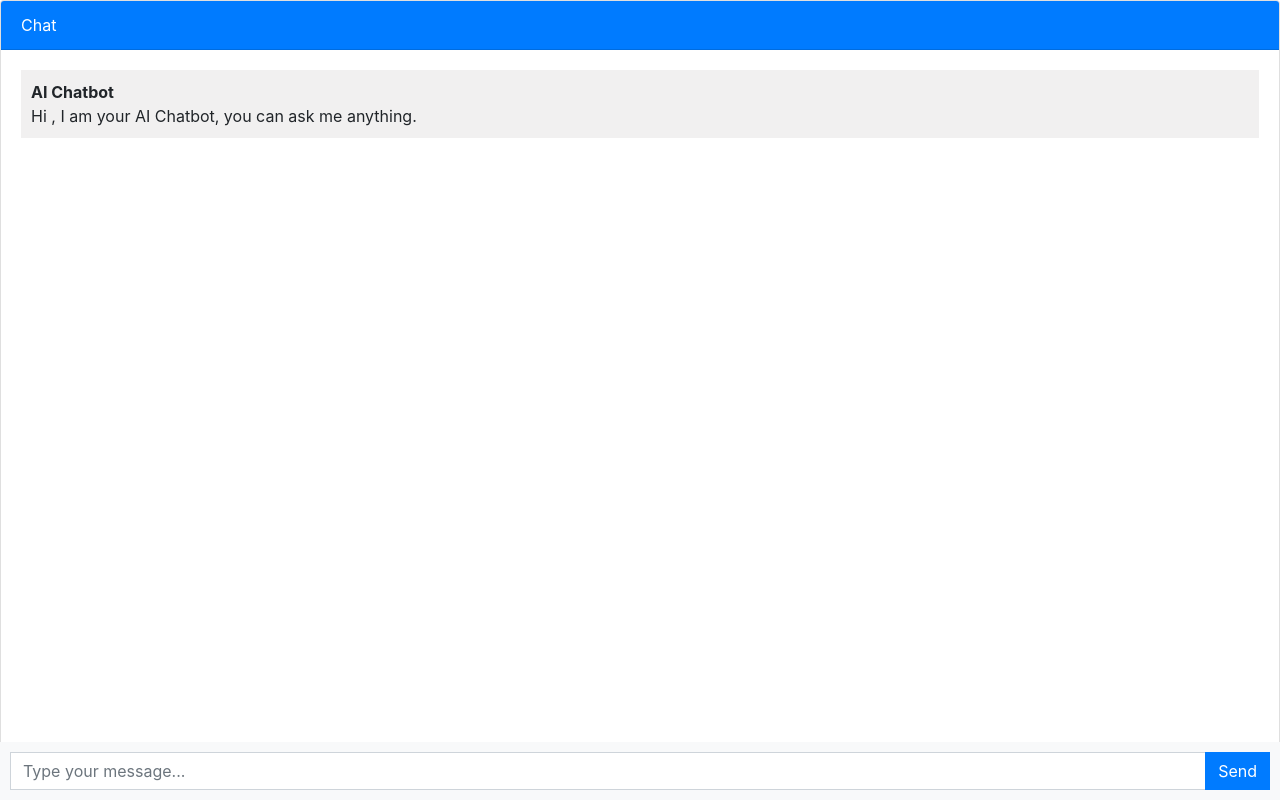
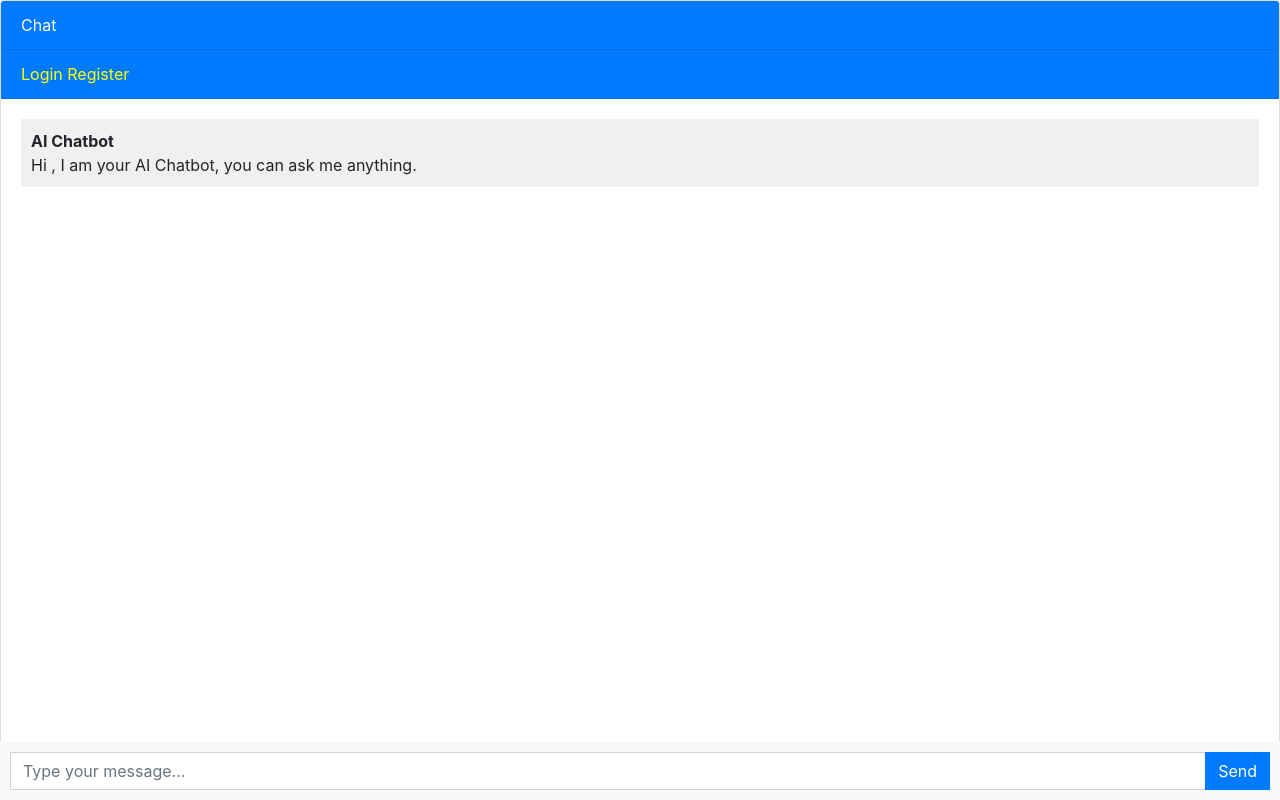
Before and after one commit to Aleksei911/Django_with_ChatGPT, a Django app: page / in a window 1280 px wide. Run offline with Django 4.2, Linux system fonts and the light colour scheme; some libraries are stand-ins or nearby versions.

Commit message:
added login and registration

```diff
--- a/django_chatGPT_bot/chat_bot/urls.py
+++ b/django_chatGPT_bot/chat_bot/urls.py
@@ -2,5 +2,8 @@
 from . import views
 
 urlpatterns = [
-    path('', views.chatbot, name='chatbot')
+    path('', views.chatbot, name='chatbot'),
+    path('login', views.login, name='login'),
+    path('register', views.register, name='register'),
+    path('logout', views.logout, name='logout'),
 ]
--- a/django_chatGPT_bot/chat_bot/views.py
+++ b/django_chatGPT_bot/chat_bot/views.py
@@ -1,6 +1,8 @@
-from django.shortcuts import render
+import openai
+from django.shortcuts import render, redirect
 from django.http import JsonResponse
-import openai
+from django.contrib import auth
+from django.contrib.auth.models import User
 
 openai_api_key = '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'
 openai.api_key = openai_api_key
@@ -23,6 +25,48 @@
 def chatbot(request):
     if request.method == 'POST':
         message = request.POST.get('message')
-        response = 'Hi this is my response'
+        response = ask_openai(message)
         return JsonResponse({'message': message, 'response': response})
     return render(request, 'chat_bot.html')
+
+
+def login(request):
+    if request.method == 'POST':
+        username = request.POST['username']
+        password = request.POST['password']
+        user = auth.authenticate(request, username=username, password=password)
+        if user is not None:
+            auth.login(request, user)
+            return redirect('chatbot')
+        else:
+            error_message = 'Invalid username or password'
+            return render(request, 'login.html', {'error_message': error_message})
+    else:
+        return render(request, 'login.html')
+
+
+def register(request):
+    if request.method == 'POST':
+        username = request.POST['username']
+        email = request.POST['email']
+        password1 = request.POST['password1']
+        password2 = request.POST['password2']
+
+        if password1 == password2:
+            try:
+                user = User.objects.create_user(username, email, password1)
+                user.save()
+                auth.login(request, user)
+                return redirect('chatbot')
+            except:
+                error_message = 'Error creating account'
+                return render(request, 'register.html', {'error_message': error_message})
+        else:
+            error_message = 'Password don`t match'
+            return render(request, 'register.html', {'error_message': error_message})
+    return render(request, 'register.html')
+
+
+def logout(request):
+    auth.logout(request)
+    return redirect('login')
--- a/django_chatGPT_bot/templates/chat_bot.html
+++ b/django_chatGPT_bot/templates/chat_bot.html
@@ -68,6 +68,11 @@
 <div class="chat-container">
   <div class="card flex-grow-1">
     <div class="card-header bg-primary text-white">Chat</div>
+    {% if user.is_authenticated %}
+      <div class="card-header bg-primary text-white"><b>Welcom, {{ user.username }}</b>   <a style="color: yellow" href="logout">Logout</a></div>
+    {% else %}
+      <div class="card-header bg-primary text-white"><a style="color: yellow" href="login">Login</a>   <a style="color: yellow" href="register">Register</a></div>
+    {% endif %}
     <div class="card-body messages-box">
 
       <ul class="list-unstyled messages-list">
```
Also changed, not shown: django_chatGPT_bot/db.sqlite3.
